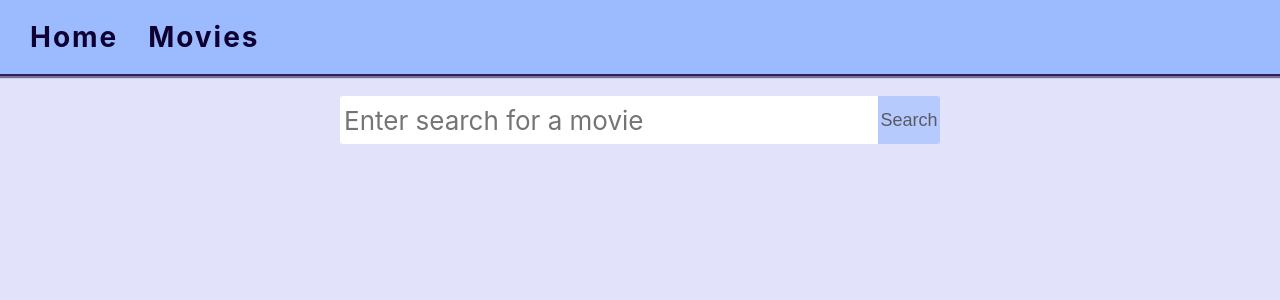
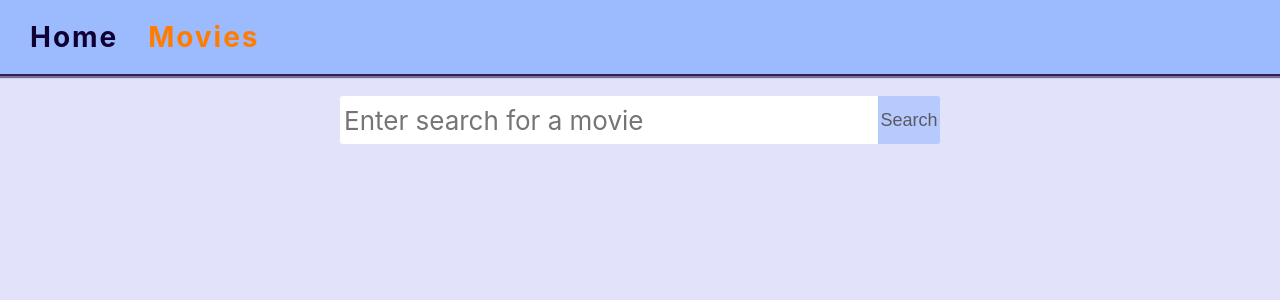
Before and after one commit to Aleksandr2905/goit-react-hw-05-movies, a React (Create React App) app: page /goit-react-hw-05-movies/movies in a window 1280 px wide. Shown: the top 300 px of the page. Built offline with nearby package versions, Linux system fonts and the light colour scheme.

Commit message:
active style

```diff
--- a/src/components/App.jsx
+++ b/src/components/App.jsx
@@ -1,4 +1,4 @@
-import { NavLink, Route, Routes } from 'react-router-dom';
+import { NavLink, Route, Routes, useLocation } from 'react-router-dom';
 import React, { lazy, Suspense } from 'react';
 import { Loader } from './Loader/Loader';
 import css from '../pages/Style.module.css';
@@ -7,14 +7,16 @@ const Movies = lazy(() => import('pages/Movies'));
 const MovieDetails = lazy(() => import('pages/MovieDetails'));
 
 export const App = () => {
+  const location = useLocation();
+
   return (
     <>
       <header className={css.header}>
         <nav className={css.nav}>
-          <NavLink className={css.navigate} to="/">
+          <NavLink className={`${css.navigate} ${location.pathname === '/' ? css.active : ''}`} to="/" >
             Home
           </NavLink>
-          <NavLink className={css.navigate} to="/movies">
+          <NavLink className={`${css.navigate} ${location.pathname.includes('/movies') ? css.active : ''}`} to="/movies" >
             Movies
           </NavLink>
         </nav>
--- a/src/pages/Home.jsx
+++ b/src/pages/Home.jsx
@@ -11,7 +11,6 @@ const Home = () => {
       try {
         const { results } = await fetchRequestTrending();
         setTrending(results);
-        console.log(results);
       } catch (error) {
         console.error(error);
       }
--- a/src/pages/Style.module.css
+++ b/src/pages/Style.module.css
@@ -25,8 +25,8 @@
   color: rgb(14, 0, 49);
 }
 
-.navigate.active {
-  color: #ff7c01;
+.active {
+  color: rgb(255, 124, 1);
 }
 
 .navigate:hover {
```
